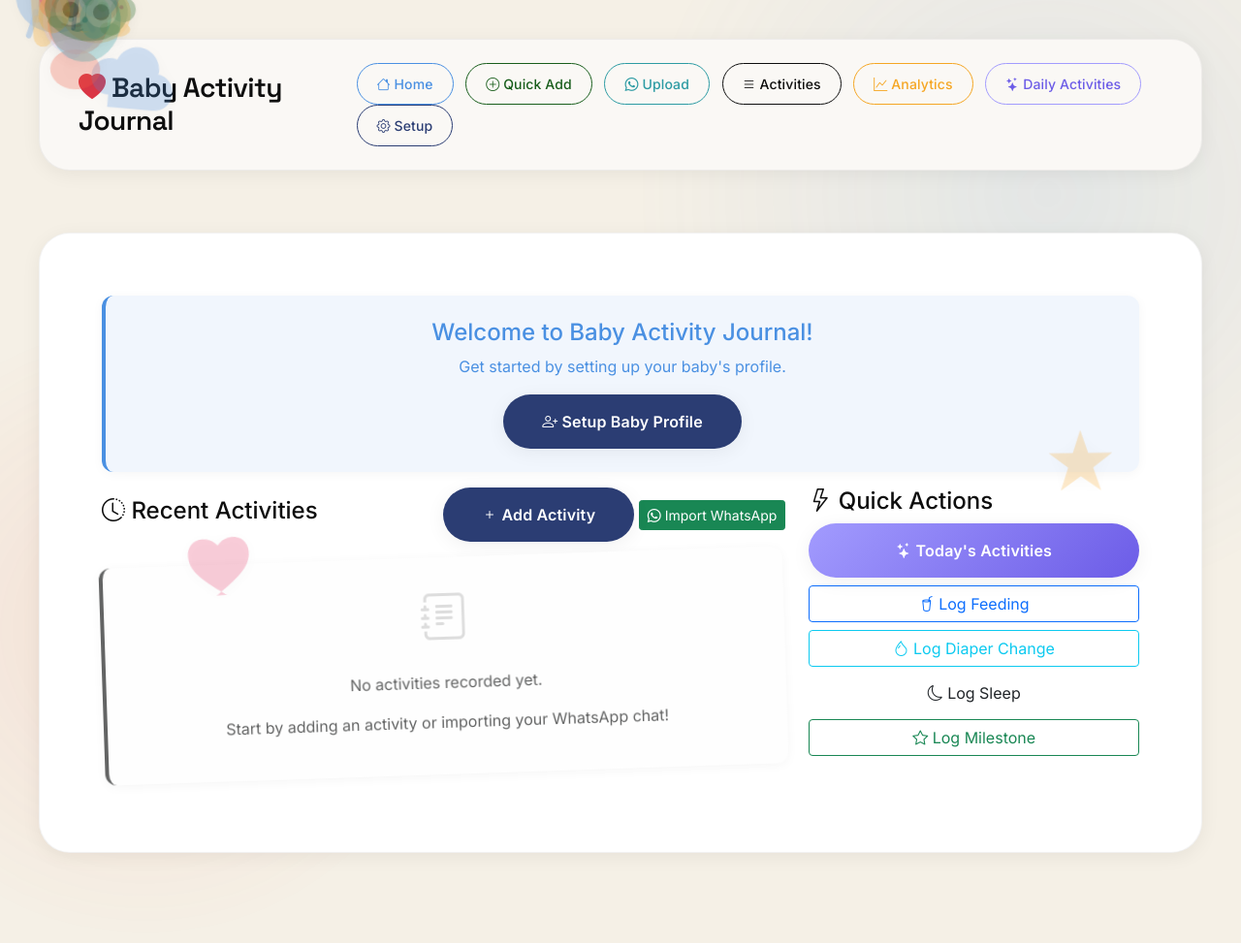
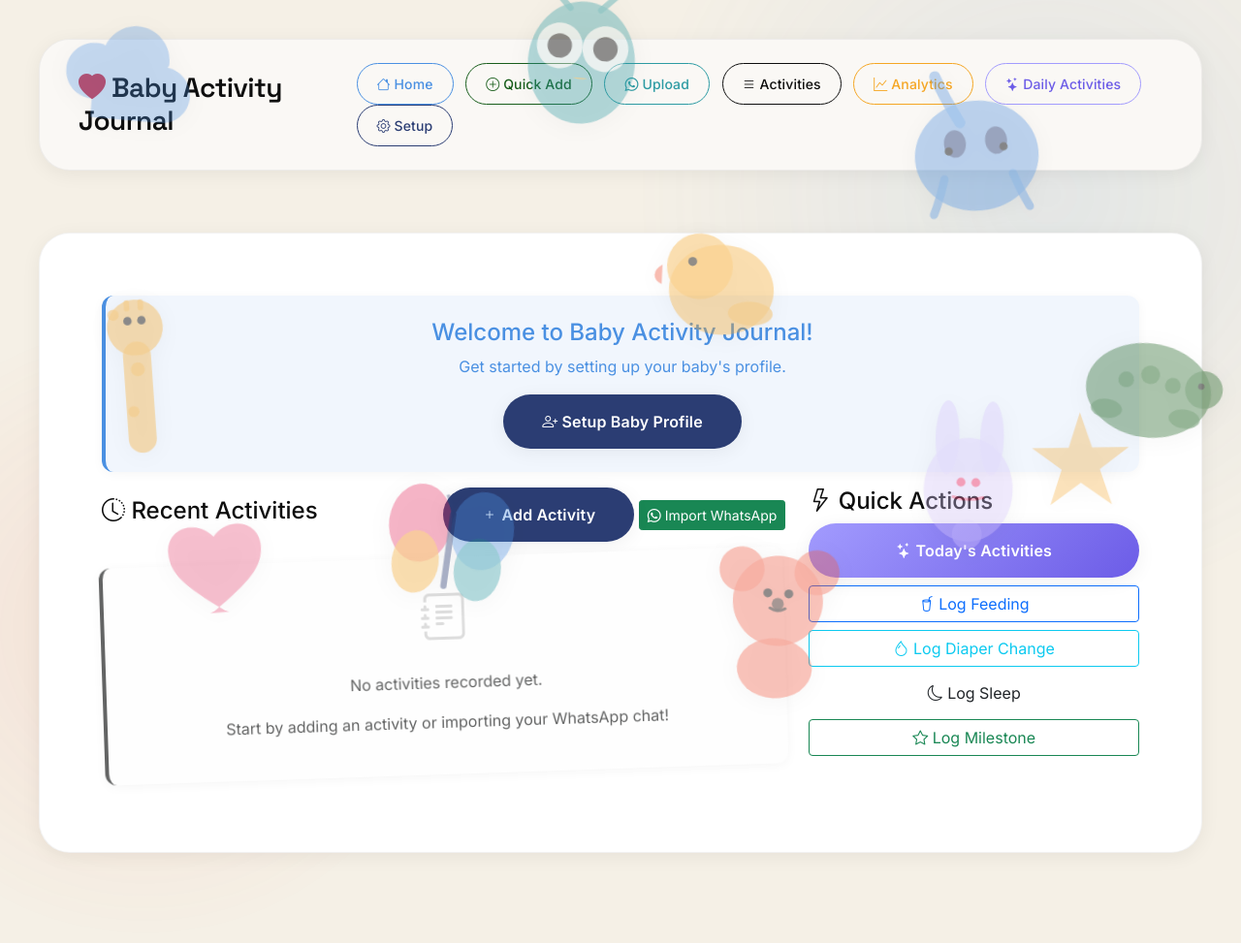
Before and after one commit to lovecurrency/baby-journal-app, a Flask app: page / in a window 1280 px wide. Shown: the top 973 px of the page at 97% size. Run offline with Flask 3, Linux system fonts and the light colour scheme; data that the repository does not hold is empty; some libraries are stand-ins or nearby versions.

Commit message:
Make desktop floating animals bigger and spread across screen
- Increased base scale from 1.0 to 1.5 for all floating elements
- Added positioning for all 11 floating elements (cloud, star, heart, + 8 animals)
- Animals now spread across entire screen instead of clustering in top-left
- Updated float-gentle and float-animal keyframe animations to use larger scale
- Increased opacity from 0.4 to 0.5 for better visibility

Animals positioned:
- Elephant: top-right
- Giraffe: mid-left
- Bunny: bottom-right
- Duck: center
- Teddy Bear: bottom-center-right
- Owl: top-center
- Butterfly: bottom-left-center
- Turtle: mid-right

🤖 Generated with [Claude Code](https://claude.com/claude-code)

Co-Authored-By: Claude <noreply@anthropic.com>

```diff
--- a/static/css/mana-style.css
+++ b/static/css/mana-style.css
@@ -92,11 +92,13 @@ body {
 /* Floating SVG Elements */
 .floating-element {
     position: absolute;
-    opacity: 0.4;
+    opacity: 0.5;
     animation: float-gentle 20s ease-in-out infinite;
     filter: drop-shadow(0 2px 8px rgba(0, 0, 0, 0.1));
+    transform: scale(1.5);
 }
 
+/* Cloud */
 .floating-element:nth-child(1) {
     top: 10%;
     left: 5%;
@@ -104,6 +106,7 @@ body {
     animation-duration: 25s;
 }
 
+/* Star */
 .floating-element:nth-child(2) {
     top: 60%;
     right: 10%;
@@ -111,6 +114,7 @@ body {
     animation-duration: 30s;
 }
 
+/* Heart */
 .floating-element:nth-child(3) {
     bottom: 15%;
     left: 15%;
@@ -118,18 +122,66 @@ body {
     animation-duration: 35s;
 }
 
+/* Elephant */
+.floating-element:nth-child(4) {
+    top: 20%;
+    right: 15%;
+}
+
+/* Giraffe */
+.floating-element:nth-child(5) {
+    top: 50%;
+    left: 8%;
+}
+
+/* Bunny */
+.floating-element:nth-child(6) {
+    bottom: 25%;
+    right: 20%;
+}
+
+/* Duck */
+.floating-element:nth-child(7) {
+    top: 35%;
+    left: 50%;
+}
+
+/* Teddy Bear */
+.floating-element:nth-child(8) {
+    bottom: 10%;
+    right: 35%;
+}
+
+/* Owl */
+.floating-element:nth-child(9) {
+    top: 5%;
+    left: 40%;
+}
+
+/* Butterfly */
+.floating-element:nth-child(10) {
+    top: 70%;
+    left: 30%;
+}
+
+/* Turtle */
+.floating-element:nth-child(11) {
+    bottom: 40%;
+    right: 5%;
+}
+
 @keyframes float-gentle {
     0%, 100% {
-        transform: translate(0, 0) rotate(0deg) scale(1);
+        transform: translate(0, 0) rotate(0deg) scale(1.5);
     }
     25% {
-        transform: translate(20px, -30px) rotate(5deg) scale(1.05);
+        transform: translate(20px, -30px) rotate(5deg) scale(1.6);
     }
     50% {
-        transform: translate(-10px, -50px) rotate(-5deg) scale(0.95);
+        transform: translate(-10px, -50px) rotate(-5deg) scale(1.45);
     }
     75% {
-        transform: translate(30px, -20px) rotate(3deg) scale(1.02);
+        transform: translate(30px, -20px) rotate(3deg) scale(1.55);
     }
 }
 
@@ -953,16 +1005,16 @@ body::after {
 /* Floating animals animation */
 @keyframes float-animal {
     0%, 100% {
-        transform: translate(0, 0) rotate(0deg) scale(1);
+        transform: translate(0, 0) rotate(0deg) scale(1.5);
     }
     25% {
-        transform: translate(30px, -40px) rotate(8deg) scale(1.08);
+        transform: translate(30px, -40px) rotate(8deg) scale(1.62);
     }
     50% {
-        transform: translate(-20px, -80px) rotate(-8deg) scale(0.92);
+        transform: translate(-20px, -80px) rotate(-8deg) scale(1.38);
     }
     75% {
-        transform: translate(40px, -40px) rotate(5deg) scale(1.05);
+        transform: translate(40px, -40px) rotate(5deg) scale(1.58);
     }
 }
 
```
